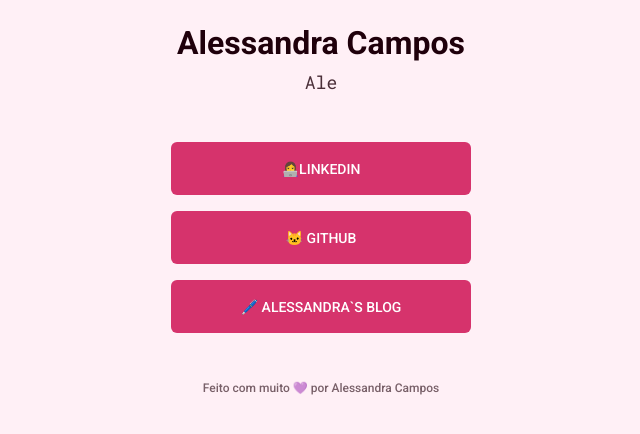
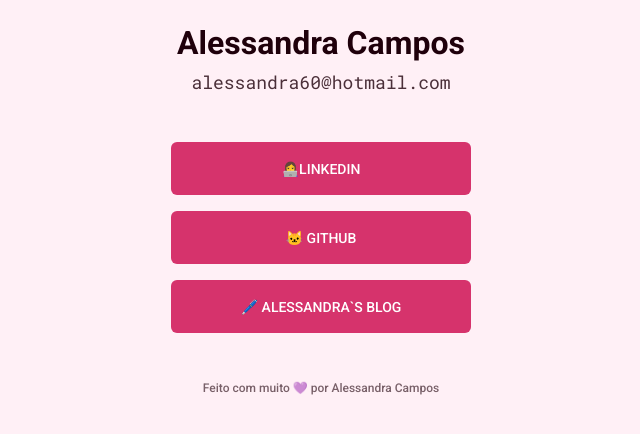
Before and after one commit to alessandra60/Alessandra_Profile_HTML_CSS, a plain HTML site: page index.html in a window 1280 px wide. Shown: the part 164-598 px from the top of the page, without its empty margins (319-959 px from the left). Drawn offline with Linux system fonts and the light colour scheme.

Commit message:
Edited title name and add email address

```diff
--- a/index.html
+++ b/index.html
@@ -6,7 +6,7 @@
     <meta charset="UTF-8">
     <meta http-equiv="X-UA-Compatible" content="IE=edge">
     <meta name="viewport" content="width=device-width, initial-scale=1.0">
-    <title>Document</title>
+    <title>👩🏽Alessandra Campos Profile</title>
     <link href="https://fonts.googleapis.com/css2?family=Roboto+Mono&family=Roboto:wght@500;700&display=swap" rel="stylesheet">
     <link rel="stylesheet" href="./styles.css">
   </head>
@@ -15,7 +15,7 @@
     <div class="container">
       <img class="avatar" src="https://github.com/alessandra60.png" alt="Ale photo">
           <h1>Alessandra Campos</h1>
-          <p class="username">Ale</p>
+          <p class="username">alessandra60@hotmail.com</p>
           <ul>
             <li>
               <a href="https://www.linkedin.com/in/alessandra60/?lipi=urn%3Ali%3Apage%3Ad_flagship3_feed%3BhitWWOShSAWu%2FWufQPM9VQ%3D%3D"
```
